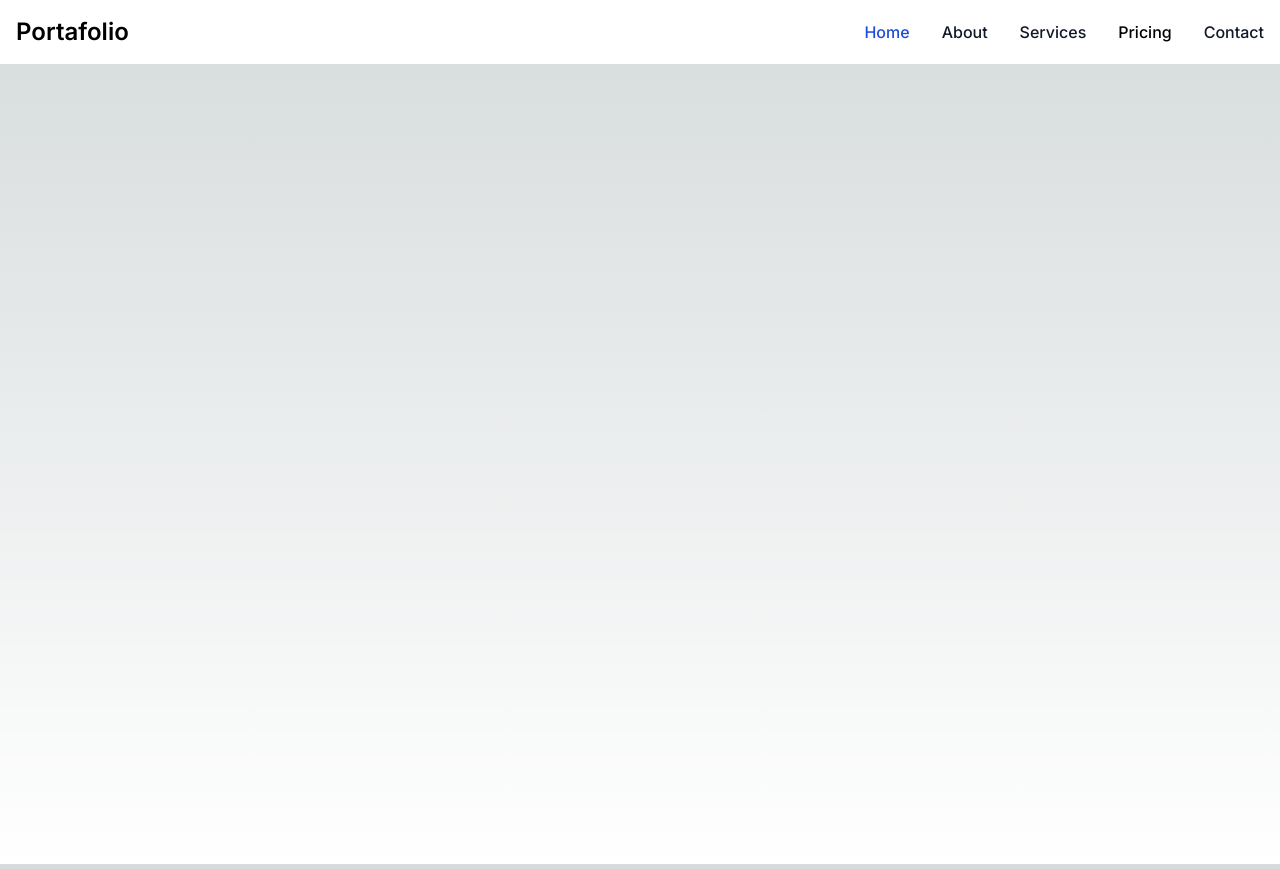
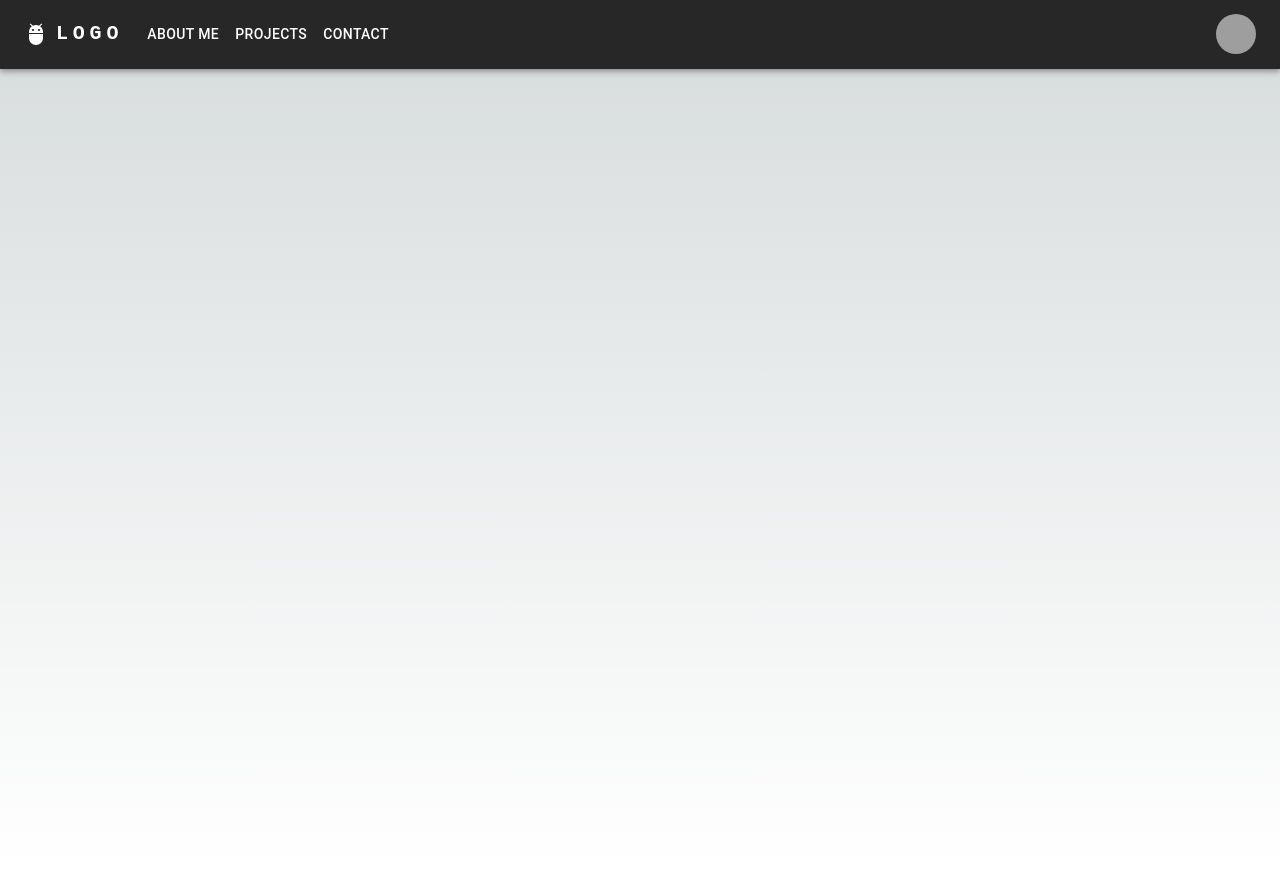
Before and after one commit to Souuvenir/portafolio-act, a Next.js app: page / in a window 1280 px wide. Built offline with nearby package versions, Linux system fonts and the light colour scheme; grey boxes are pictures that could not be loaded.

Commit message:
feat: navbard added

```diff
--- a/package.json
+++ b/package.json
@@ -9,6 +9,9 @@
     "lint": "next lint"
   },
   "dependencies": {
+    "@emotion/react": "^11.11.1",
+    "@emotion/styled": "^11.11.0",
+    "@mui/icons-material": "^5.14.8",
     "@types/node": "20.5.7",
     "@types/react": "18.2.21",
     "@types/react-dom": "18.2.7",
--- a/src/app/components/navbar.jsx
+++ b/src/app/components/navbar.jsx
@@ -1,40 +1,175 @@
-import React from 'react'
+"use client"
+import * as React from 'react';
+import AppBar from '@mui/material/AppBar';
+import Box from '@mui/material/Box';
+import Toolbar from '@mui/material/Toolbar';
+import IconButton from '@mui/material/IconButton';
+import Typography from '@mui/material/Typography';
+import Menu from '@mui/material/Menu';
+import MenuIcon from '@mui/icons-material/Menu';
+import Container from '@mui/material/Container';
+import Avatar from '@mui/material/Avatar';
+import Button from '@mui/material/Button';
+import Tooltip from '@mui/material/Tooltip';
+import MenuItem from '@mui/material/MenuItem';
+import AdbIcon from '@mui/icons-material/Adb';
+import { ThemeProvider, createTheme } from '@mui/material'
 
-const navbar = () => {
+
+const pages = ['About me', 'Projects', 'Contact'];
+const settings = ['Profile', 'Account', 'Dashboard', 'Logout'];
+
+function ResponsiveAppBar() {
+  const [anchorElNav, setAnchorElNav] = React.useState(null);
+  const [anchorElUser, setAnchorElUser] = React.useState(null);
+
+  const handleOpenNavMenu = (event) => {
+    setAnchorElNav(event.currentTarget);
+  };
+  const handleOpenUserMenu = (event) => {
+    setAnchorElUser(event.currentTarget);
+  };
+
+  const handleCloseNavMenu = () => {
+    setAnchorElNav(null);
+  };
+
+  const handleCloseUserMenu = () => {
+    setAnchorElUser(null);
+  };
+
+  const darkTheme = createTheme({
+  palette: {
+    mode: 'dark',
+  },
+  });
+
+
+
   return (
-<nav className="bg-white border-gray-200 dark:bg-gray-900">
-  <div className="max-w-screen-xl flex flex-wrap items-center justify-between mx-auto p-4">
-    <a href="#" className="flex items-center">
-        <span className="self-center text-2xl font-semibold whitespace-nowrap dark:text-white">Portafolio</span>
-    </a>
-    <button data-collapse-toggle="navbar-default" type="button" className="inline-flex items-center p-2 w-10 h-10 justify-center text-sm text-gray-500 rounded-lg md:hidden hover:bg-gray-100 focus:outline-none focus:ring-2 focus:ring-gray-200 dark:text-gray-400 dark:hover:bg-gray-700 dark:focus:ring-gray-600" aria-controls="navbar-default" aria-expanded="false">
-        <span className="sr-only">Open main menu</span>
-        <svg className="w-5 h-5" aria-hidden="true" xmlns="http://www.w3.org/2000/svg" fill="none" viewBox="0 0 17 14">
-            <path stroke="currentColor" stroke-linecap="round" stroke-linejoin="round" stroke-width="2" d="M1 1h15M1 7h15M1 13h15"/>
-        </svg>
-    </button>
-    <div className="hidden w-full md:block md:w-auto" id="navbar-default">
-      <ul className="font-medium flex flex-col p-4 md:p-0 mt-4 border border-gray-100 rounded-lg bg-gray-50 md:flex-row md:space-x-8 md:mt-0 md:border-0 md:bg-white dark:bg-gray-800 md:dark:bg-gray-900 dark:border-gray-700">
-        <li>
-          <a href="#" className="block py-2 pl-3 pr-4 text-white bg-blue-700 rounded md:bg-transparent md:text-blue-700 md:p-0 dark:text-white md:dark:text-blue-500" aria-current="page">Home</a>
-        </li>
-        <li>
-          <a href="#" className="block py-2 pl-3 pr-4 text-gray-900 rounded hover:bg-gray-100 md:hover:bg-transparent md:border-0 md:hover:text-blue-700 md:p-0 dark:text-white md:dark:hover:text-blue-500 dark:hover:bg-gray-700 dark:hover:text-white md:dark:hover:bg-transparent">About</a>
-        </li>
-        <li>
-          <a href="#" className="block py-2 pl-3 pr-4 text-gray-900 rounded hover:bg-gray-100 md:hover:bg-transparent md:border-0 md:hover:text-blue-700 md:p-0 dark:text-white md:dark:hover:text-blue-500 dark:hover:bg-gray-700 dark:hover:text-white md:dark:hover:bg-transparent">Services</a>
-        </li>
-        <li>
-          <a href="#" claclassNamess="block py-2 pl-3 pr-4 text-gray-900 rounded hover:bg-gray-100 md:hover:bg-transparent md:border-0 md:hover:text-blue-700 md:p-0 dark:text-white md:dark:hover:text-blue-500 dark:hover:bg-gray-700 dark:hover:text-white md:dark:hover:bg-transparent">Pricing</a>
-        </li>
-        <li>
-          <a href="#" className="block py-2 pl-3 pr-4 text-gray-900 rounded hover:bg-gray-100 md:hover:bg-transparent md:border-0 md:hover:text-blue-700 md:p-0 dark:text-white md:dark:hover:text-blue-500 dark:hover:bg-gray-700 dark:hover:text-white md:dark:hover:bg-transparent">Contact</a>
-        </li>
-      </ul>
-    </div>
-  </div>
-</nav>
-  )
+    <ThemeProvider theme={darkTheme}>
+      <AppBar position="static">
+      <Container maxWidth="xl">
+        <Toolbar disableGutters>
+          <AdbIcon sx={{ display: { xs: 'none', md: 'flex' }, mr: 1 }} />
+          <Typography
+            variant="h6"
+            noWrap
+            component="a"
+            href="/"
+            sx={{
+              mr: 2,
+              display: { xs: 'none', md: 'flex' },
+              fontFamily: 'monospace',
+              fontWeight: 700,
+              letterSpacing: '.3rem',
+              color: 'inherit',
+              textDecoration: 'none',
+            }}
+          >
+            LOGO
+          </Typography>
+
+          <Box sx={{ flexGrow: 1, display: { xs: 'flex', md: 'none' } }}>
+            <IconButton
+              size="large"
+              aria-label="account of current user"
+              aria-controls="menu-appbar"
+              aria-haspopup="true"
+              onClick={handleOpenNavMenu}
+              color="inherit"
+            >
+              <MenuIcon />
+            </IconButton>
+            <Menu
+              id="menu-appbar"
+              anchorEl={anchorElNav}
+              anchorOrigin={{
+                vertical: 'bottom',
+                horizontal: 'left',
+              }}
+              keepMounted
+              transformOrigin={{
+                vertical: 'top',
+                horizontal: 'left',
+              }}
+              open={Boolean(anchorElNav)}
+              onClose={handleCloseNavMenu}
+              sx={{
+                display: { xs: 'block', md: 'none' },
+              }}
+            >
+              {pages.map((page) => (
+                <MenuItem key={page} onClick={handleCloseNavMenu}>
+                  <Typography textAlign="center">{page}</Typography>
+                </MenuItem>
+              ))}
+            </Menu>
+          </Box>
+          <AdbIcon sx={{ display: { xs: 'flex', md: 'none' }, mr: 1 }} />
+          <Typography
+            variant="h5"
+            noWrap
+            component="a"
+            href="/"
+            sx={{
+              mr: 2,
+              display: { xs: 'flex', md: 'none' },
+              flexGrow: 1,
+              fontFamily: 'monospace',
+              fontWeight: 700,
+              letterSpacing: '.3rem',
+              color: 'inherit',
+              textDecoration: 'none',
+            }}
+          >
+            LOGO
+          </Typography>
+          <Box sx={{ flexGrow: 1, display: { xs: 'none', md: 'flex' } }}>
+            {pages.map((page) => (
+              <Button
+                key={page}
+                onClick={handleCloseNavMenu}
+                sx={{ my: 2, color: 'white', display: 'block' }}
+              >
+                {page}
+              </Button>
+            ))}
+          </Box>
+
+          <Box sx={{ flexGrow: 0 }}>
+            <Tooltip title="Open settings">
+              <IconButton onClick={handleOpenUserMenu} sx={{ p: 0 }}>
+                <Avatar alt="Remy Sharp" src="/static/images/avatar/2.jpg" />
+              </IconButton>
+            </Tooltip>
+            <Menu
+              sx={{ mt: '45px' }}
+              id="menu-appbar"
+              anchorEl={anchorElUser}
+              anchorOrigin={{
+                vertical: 'top',
+                horizontal: 'right',
+              }}
+              keepMounted
+              transformOrigin={{
+                vertical: 'top',
+                horizontal: 'right',
+              }}
+              open={Boolean(anchorElUser)}
+              onClose={handleCloseUserMenu}
+            >
+              {settings.map((setting) => (
+                <MenuItem key={setting} onClick={handleCloseUserMenu}>
+                  <Typography textAlign="center">{setting}</Typography>
+                </MenuItem>
+              ))}
+            </Menu>
+          </Box>
+        </Toolbar>
+      </Container>
+    </AppBar>
+    </ThemeProvider>
+  );
 }
-
-export default navbar
+export default ResponsiveAppBar;
--- a/src/app/page.tsx
+++ b/src/app/page.tsx
@@ -1,9 +1,10 @@
 import Navbar from './components/navbar'
+
 export default function Home() {
   return (
     <>
     <div>
-      <Navbar/>
+        <Navbar/>
     </div>
     <main className="flex min-h-screen flex-col items-center justify-between p-24">
     </main>
--- a/tsconfig.json
+++ b/tsconfig.json
@@ -22,6 +22,6 @@
       "@/*": ["./src/*"]
     }
   },
-  "include": ["next-env.d.ts", "**/*.ts", "**/*.tsx", ".next/types/**/*.ts"],
+  "include": ["next-env.d.ts", "**/*.ts", "**/*.tsx", ".next/types/**/*.ts", "src/app/components/navbar.jsx"],
   "exclude": ["node_modules"]
 }
```
Also changed, not shown: 1 other file (tests, documents, lock files or other folders).
